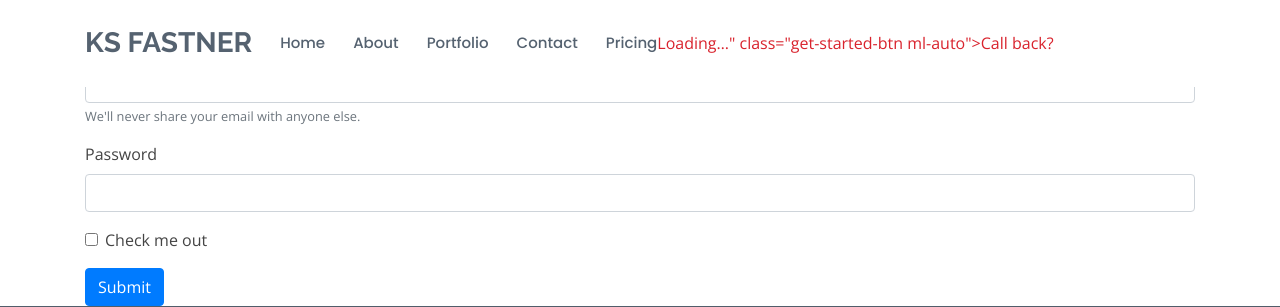
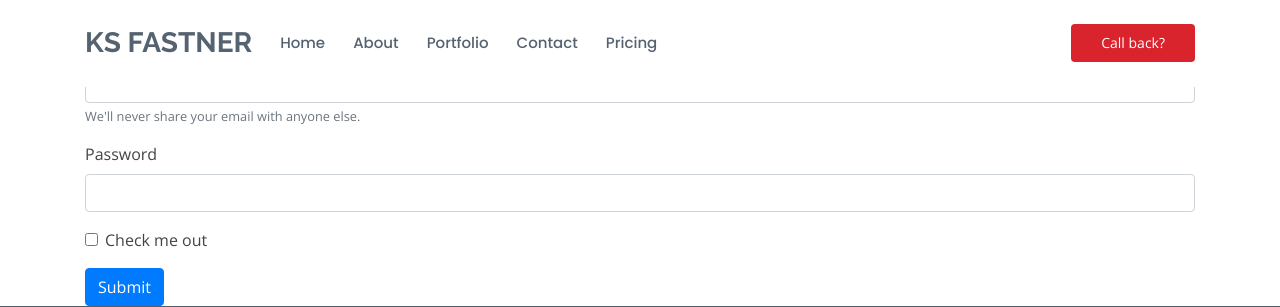
Before and after one commit to ImLordImpaler/KSfastner_firstDraft, a Django app: page /login in a window 1280 px wide. Shown: the top 307 px of the page. Run offline with Django 3.2, Linux system fonts and the light colour scheme; some libraries are stand-ins or nearby versions.

Commit message:
Update header.html

```diff
--- a/basic/templates/basic/header.html
+++ b/basic/templates/basic/header.html
@@ -25,7 +25,7 @@
 
       </nav><!-- .nav-menu -->
 
-      <a href="<iframe src="https://docs.google.com/forms/d/e/1FAIpQLSc52v_Kr_PP4k513ikku6PifFoGwxhLEfHyCaujqYu1Z1TC9g/viewform?embedded=true" width="640" height="975" frameborder="0" marginheight="0" marginwidth="0">Loading…</iframe>" class="get-started-btn ml-auto">Call back?</a>
+      <a href="https://docs.google.com/forms/d/e/1FAIpQLSc52v_Kr_PP4k513ikku6PifFoGwxhLEfHyCaujqYu1Z1TC9g/viewform?embedded=true" class="get-started-btn ml-auto">Call back?</a>
 
     </div>
   </header><!-- End Header -->
```
